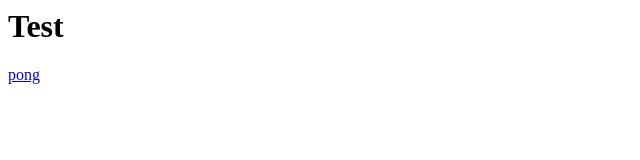
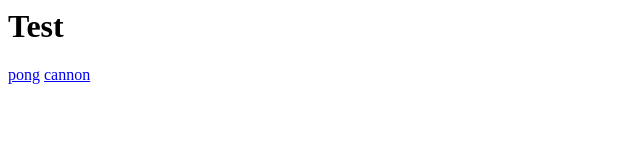
Before and after one commit to vima08/vima08.github.io, a plain HTML site: page index.html in a window 1280 px wide. Shown: the full height of the page, 0-640 px from the left. Drawn offline with Linux system fonts and the light colour scheme.

Commit message:
add cannon to index.html

```diff
--- a/index.html
+++ b/index.html
@@ -1,2 +1,3 @@
 <h1> Test </h1>
 <a href="/pong.html">pong</a>
+<a href="/cannon.html">cannon</a>
```
